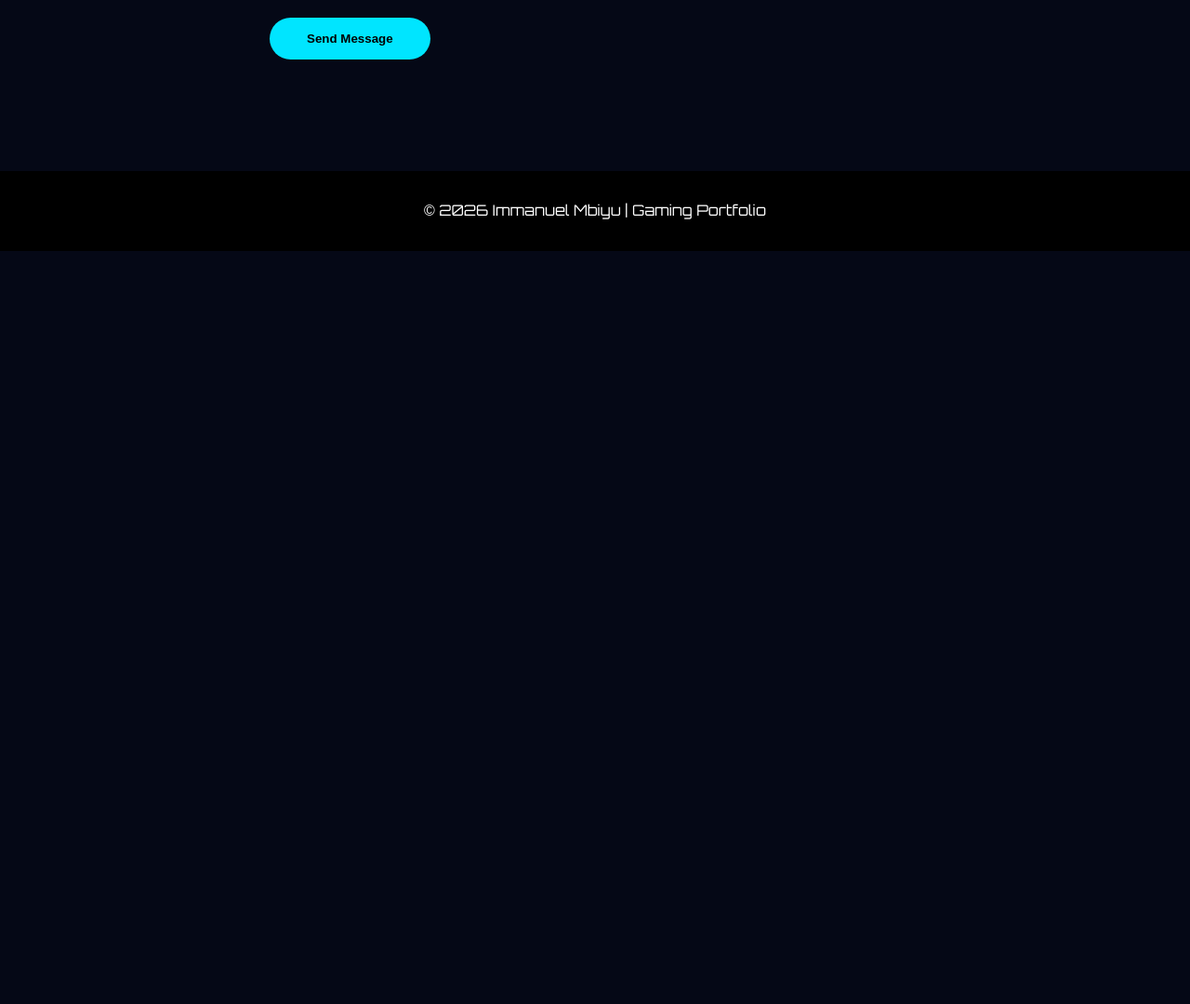
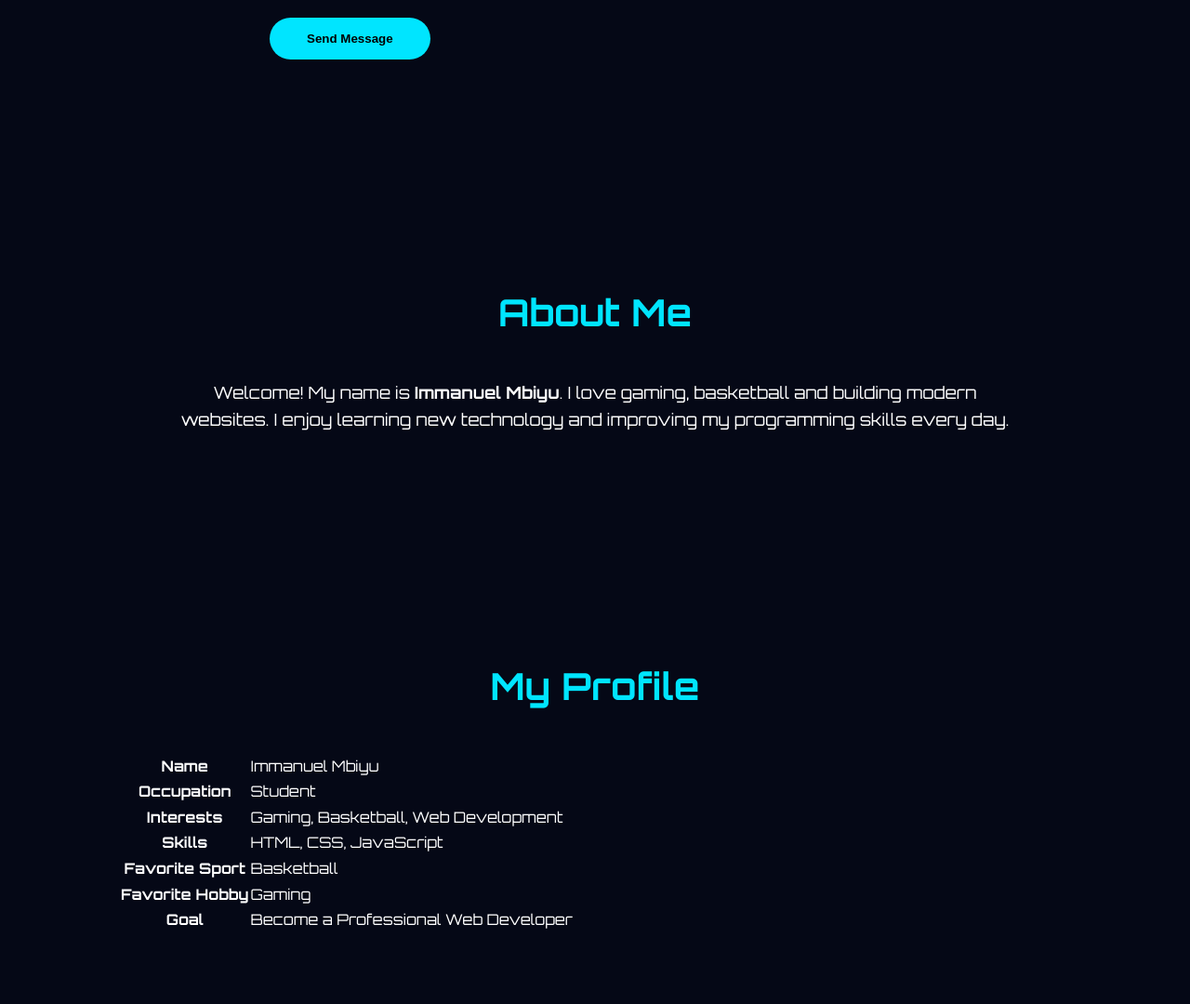
Before and after one commit to rlly89/GAMING-WEBSITE, a plain HTML site: page index.html in a window 1280 px wide. Shown: the part 4420-5500 px from the top of the page at 93% size. Before the commit the page ends 4690 px from the top, so only its background shows below. Drawn offline with Linux system fonts and the light colour scheme.

Commit message:
Update index.html

```diff
--- a/index.html
+++ b/index.html
@@ -167,7 +167,72 @@ Send Message
 </form>
 
 </section>
+<!-- About -->
 
+<section id="about" class="about">
+
+<h2>About Me</h2>
+
+<p>
+Welcome! My name is <strong>Immanuel Mbiyu</strong>.
+
+I love gaming, basketball and building modern websites.
+
+I enjoy learning new technology and improving my programming skills every day.
+</p>
+
+</section>
+
+<!-- PASTE THE TABLE HERE -->
+
+<section id="portfolio-table">
+
+<h2>My Profile</h2>
+
+<table class="profile-table">
+
+<tr>
+<th>Name</th>
+<td>Immanuel Mbiyu</td>
+</tr>
+
+<tr>
+<th>Occupation</th>
+<td>Student</td>
+</tr>
+
+<tr>
+<th>Interests</th>
+<td>Gaming, Basketball, Web Development</td>
+</tr>
+
+<tr>
+<th>Skills</th>
+<td>HTML, CSS, JavaScript</td>
+</tr>
+
+<tr>
+<th>Favorite Sport</th>
+<td>Basketball</td>
+</tr>
+
+<tr>
+<th>Favorite Hobby</th>
+<td>Gaming</td>
+</tr>
+
+<tr>
+<th>Goal</th>
+<td>Become a Professional Web Developer</td>
+</tr>
+
+</table>
+
+</section>
+
+<!-- Skills -->
+
+<section id="skills" class="skills">
 <footer>
 
 <p>© 2026 Immanuel Mbiyu | Gaming Portfolio</p>
```
